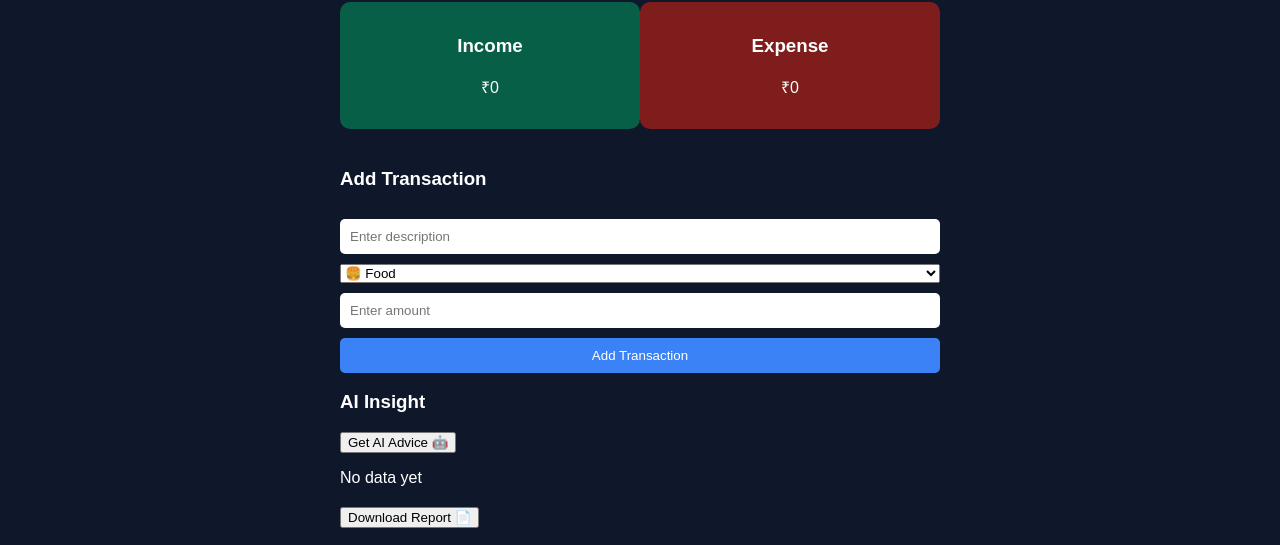
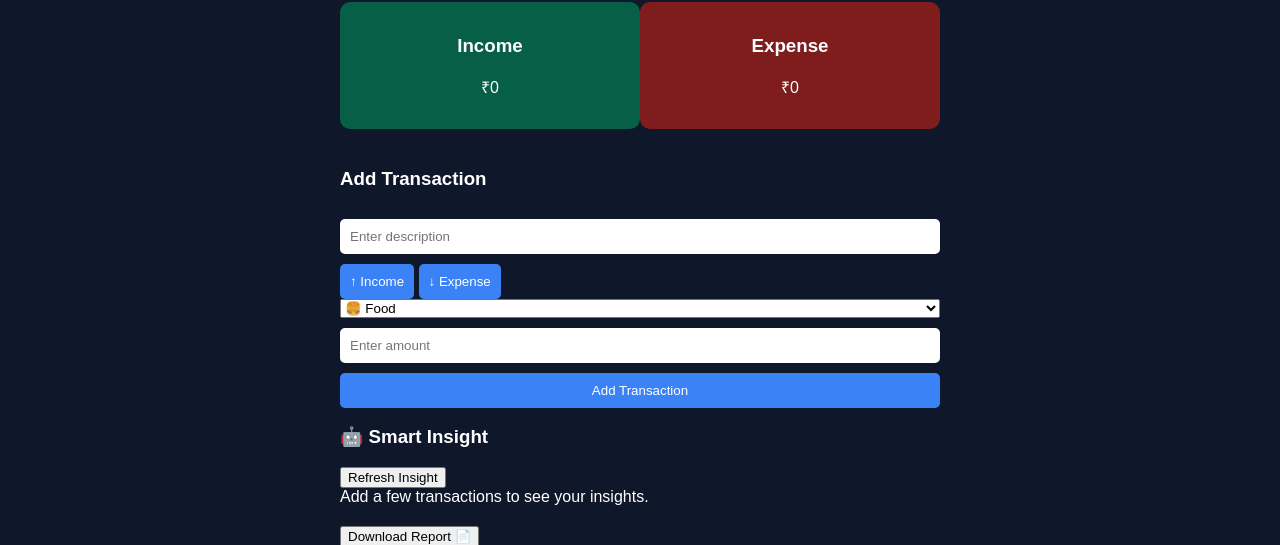
Before and after one commit to Sonu-H-N/smart-finance-dashboard, a plain HTML site: page index.html in a window 1280 px wide. Shown: the part 274-819 px from the top of the page. Drawn offline with nearby package versions, Linux system fonts and the light colour scheme.

Commit message:
feat(finance-dashboard): implement personal finance management platform with income-expense tracking, category-based transactions, balance analytics, interactive charts, PDF reporting, smart spending insights, dark mode support, and PWA integration

```diff
--- a/index.html
+++ b/index.html
@@ -3,8 +3,11 @@
 <head>
 <meta charset="UTF-8">
 <meta name="viewport" content="width=device-width, initial-scale=1.0">
+<meta name="description" content="Track income, expenses, and balance with charts, PDF reports, and smart spending insights.">
 <title>Smart Finance Dashboard</title>
 <link rel="stylesheet" href="style.css">
+<link rel="manifest" href="manifest.json">
+<meta name="theme-color" content="#3b82f6">
 
 <!-- Libraries -->
 <script src="https://cdn.jsdelivr.net/npm/chart.js"></script>
@@ -43,23 +46,29 @@
 
         <input type="text" id="text" placeholder="Enter description">
 
+        <div class="type-toggle">
+            <button type="button" id="typeIncome" class="type-btn active" onclick="setTransactionType('income')">↑ Income</button>
+            <button type="button" id="typeExpense" class="type-btn" onclick="setTransactionType('expense')">↓ Expense</button>
+        </div>
+
         <select id="category">
             <option value="Food">🍔 Food</option>
             <option value="Travel">🚗 Travel</option>
             <option value="Bills">💡 Bills</option>
             <option value="Shopping">🛍️ Shopping</option>
+            <option value="Salary">💼 Salary</option>
             <option value="Other">📦 Other</option>
         </select>
 
-        <input type="number" id="amount" placeholder="Enter amount">
+        <input type="number" id="amount" placeholder="Enter amount" min="0" step="0.01">
 
         <button onclick="addTransaction()">Add Transaction</button>
     </div>
 
     <div class="analysis">
-        <h3>AI Insight</h3>
-        <button onclick="getAIAdvice()">Get AI Advice 🤖</button>
-        <p id="analysis">No data yet</p>
+        <h3>🤖 Smart Insight</h3>
+        <button onclick="getAIAdvice()">Refresh Insight</button>
+        <div id="analysis" class="insight-list">Add a few transactions to see your insights.</div>
     </div>
 
     <!-- PDF Button -->
```
